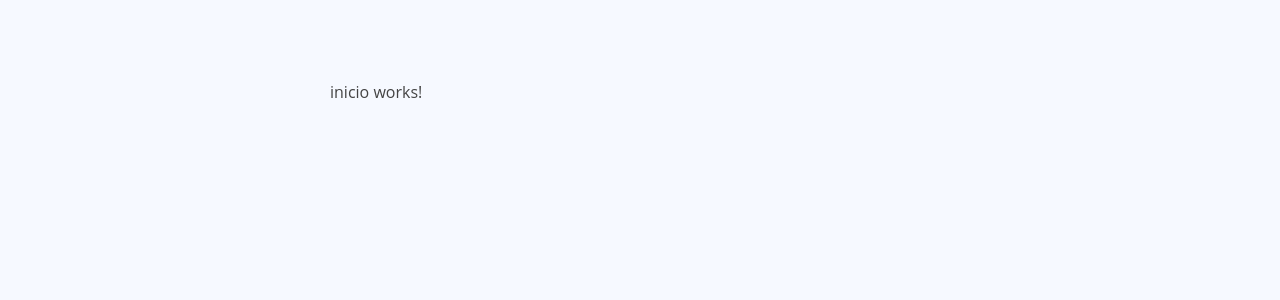
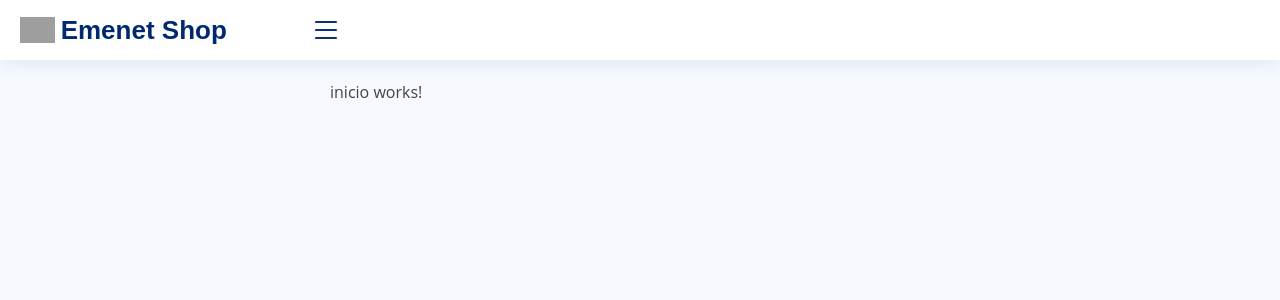
Before and after one commit to EmenetSistemas/admin-chatbot, an Angular app: page /dashboard in a window 1280 px wide. Shown: the top 300 px of the page. Built offline with nearby package versions, Linux system fonts and the light colour scheme; grey boxes are pictures that could not be loaded.

Commit message:
Se agrega barra de navegación

```diff
--- /dev/null
+++ b/src/app/admin-chatbot/components/navbar/navbar.component.html
@@ -0,0 +1,50 @@
+<header id="header" class="header fixed-top d-flex align-items-center">
+    <div class="d-flex align-items-center justify-content-between">
+        <a href="javascript:void(0);" class="logo d-flex align-items-center">
+            <img src="https://m-net.mx/Emenet_Internet/assets/img/logo1.png" alt="">
+            <span class="d-none d-lg-block">Emenet Shop</span>
+        </a>
+        <i class="bi bi-list toggle-sidebar-btn" (click)="prueba()"></i>
+    </div>
+
+    <nav class="header-nav ms-auto">
+        <ul class="d-flex align-items-center">
+            <!--li class="nav-item dropdown pe-3" *ngIf="this.informacionUsuario.length > 0">
+                <a class="nav-link nav-profile d-flex align-items-center pe-0" href="#" data-bs-toggle="dropdown">
+                    <img src="https://emenet.galasoftsolutions.com/assets/img/carrito-de-compras.png" alt="Profile"
+                        class="rounded-circle">
+                    <span class="d-none d-md-block dropdown-toggle ps-2">{{this.informacionUsuario[0].nombre}}
+                        {{this.informacionUsuario[0].aPaterno}}</span>
+                </a>
+
+                <ul class="dropdown-menu dropdown-menu-end dropdown-menu-arrow profile">
+                    <li class="dropdown-header">
+                        <h6>{{this.informacionUsuario[0].nombre}} {{this.informacionUsuario[0].aPaterno}}</h6>
+                        <span>Administrador</span>
+                    </li>
+                    <li>
+                        <hr class="dropdown-divider">
+                    </li>
+
+                    <li>
+                        <a class="dropdown-item d-flex align-items-center">
+                            <i class="bi bi-person"></i>
+                            <span>Mi perfil</span>
+                        </a>
+                    </li>
+                    <li>
+                        <hr class="dropdown-divider">
+                    </li>
+
+                    <li>
+                        <a class="dropdown-item d-flex align-items-center" (click)="logout()">
+                            <i class="bi bi-box-arrow-right"></i>
+                            <span>Cerrar Sesión</span>
+                        </a>
+                    </li>
+
+                </ul>
+            </li-->
+        </ul>
+    </nav>
+</header>
--- /dev/null
+++ b/src/app/admin-chatbot/components/navbar/navbar.component.ts
@@ -0,0 +1,17 @@
+import { Component } from '@angular/core';
+import { DataService } from '../../services/data/data.service';
+
+@Component({
+  selector: 'app-navbar',
+  templateUrl: './navbar.component.html',
+  styleUrls: ['./navbar.component.css']
+})
+export class NavbarComponent {
+  constructor(
+		private dataService: DataService
+	) { }
+
+  prueba(): void {
+		this.dataService.claseSidebar = this.dataService.claseSidebar == '' ? 'toggle-sidebar' : '';
+	}
+}
--- a/src/app/admin-chatbot/home/home.component.html
+++ b/src/app/admin-chatbot/home/home.component.html
@@ -1,4 +1,5 @@
 <div class="{{ dataService.claseSidebar }}" >
+    <app-navbar></app-navbar>
     <main id="main" class="main">
         <router-outlet></router-outlet>
     </main>
--- a/src/app/admin-chatbot/home/home.module.ts
+++ b/src/app/admin-chatbot/home/home.module.ts
@@ -2,13 +2,16 @@ import { CommonModule } from "@angular/common";
 import { NgModule } from "@angular/core";
 import { RouterModule } from "@angular/router";
 import { HomeRoutes } from "./home.routing";
+import { InicioComponent } from "../modules/inicio/inicio.component";
 
 @NgModule({
     imports:[
         CommonModule,
         RouterModule.forChild(HomeRoutes)
     ],
-    declarations: []
+    declarations: [
+        InicioComponent
+    ]
 })
 
 export class HomeModule {}
--- a/src/app/app.module.ts
+++ b/src/app/app.module.ts
@@ -5,14 +5,14 @@ import { AppComponent } from './app.component';
 import { HomeComponent } from './admin-chatbot/home/home.component';
 import { RouterModule } from '@angular/router';
 import { AppRoutes } from './app.routing';
-import { InicioComponent } from './admin-chatbot/modules/inicio/inicio.component';
 import { HomeModule } from './admin-chatbot/home/home.module';
+import { NavbarComponent } from './admin-chatbot/components/navbar/navbar.component';
 
 @NgModule({
   declarations: [
     AppComponent,
     HomeComponent,
-    InicioComponent
+    NavbarComponent
   ],
   imports: [
     BrowserModule,
```
Also changed, not shown: src/app/admin-chatbot/components/navbar/navbar.component.css (added), 1 other file (tests, documents, lock files or other folders).
